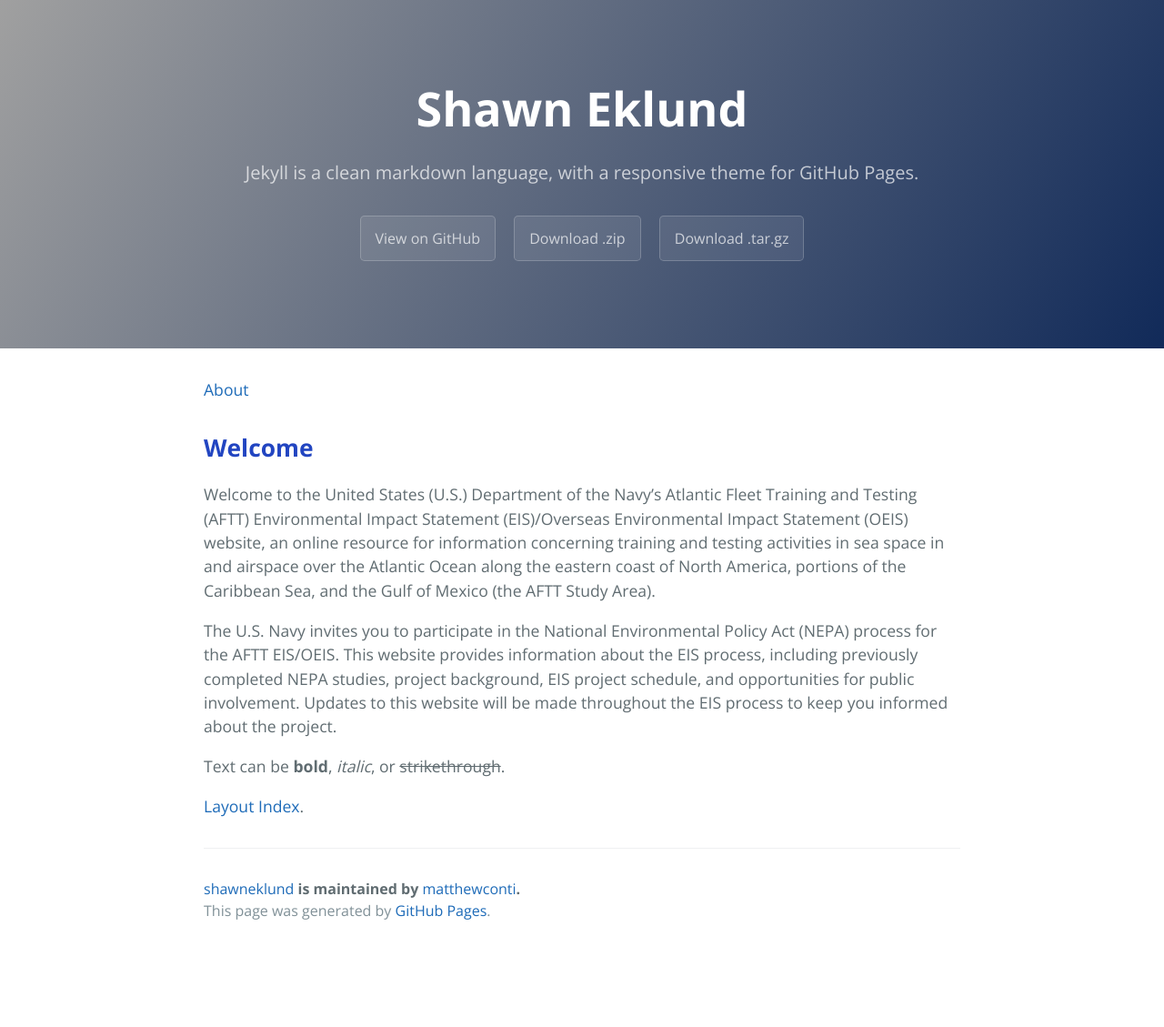
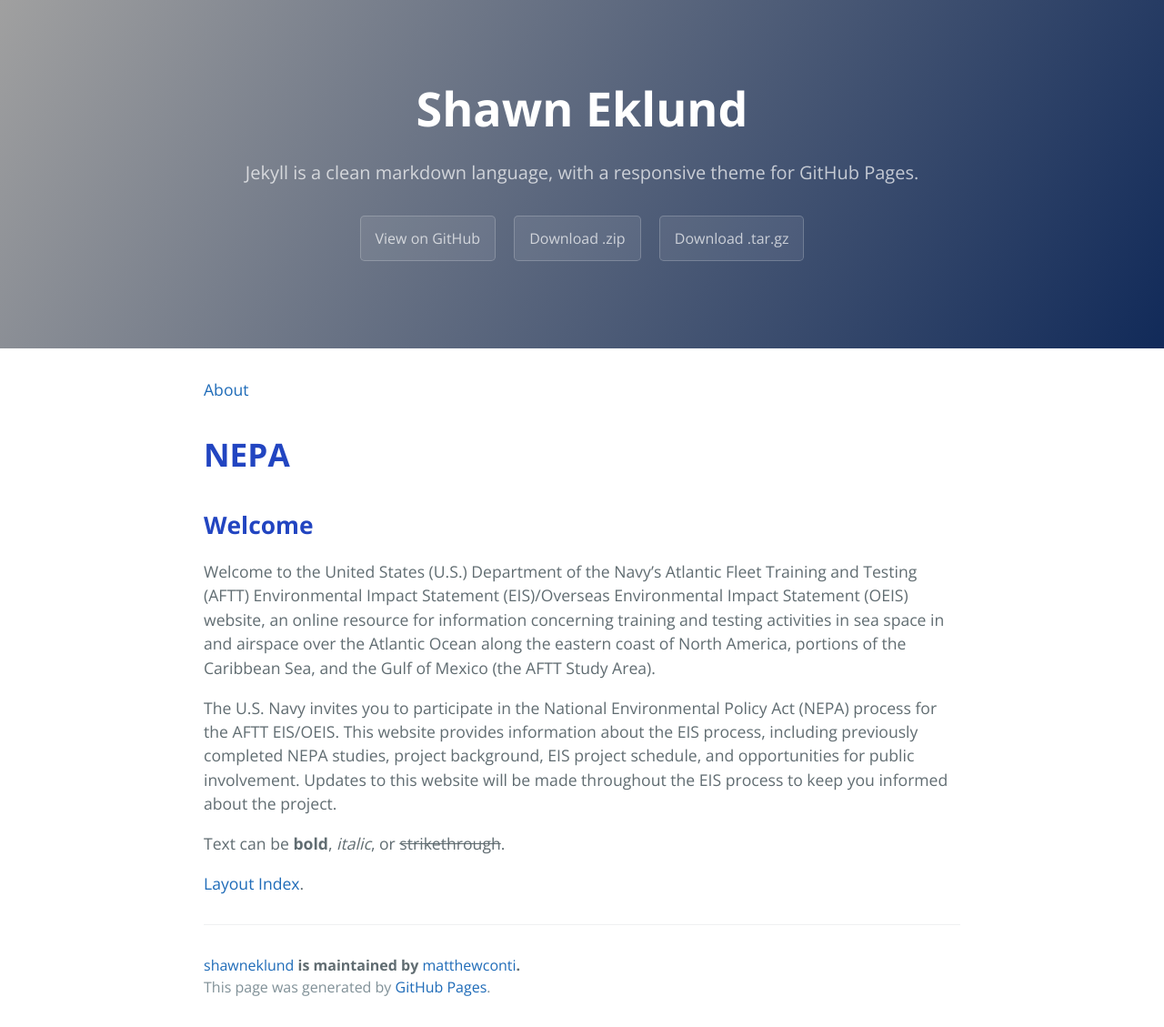
Before and after one commit to matthewconti/shawneklund, a Jekyll site: the page built from index.md, in a window 1280 px wide. Shown: the whole page at 91% size. Built offline with Jekyll 4.4.1, drawn with Linux system fonts in a browser that asks for light colours; before the commit the page ends 1045 px from its top, so only the background shows below that.

Commit message:
Update index.md

```diff
--- a/index.md
+++ b/index.md
@@ -2,7 +2,7 @@
 layout: default
 ---
 [About](/about.md)
-
+# NEPA
 ## Welcome
 Welcome to the United States (U.S.) Department of the Navy's Atlantic Fleet Training and Testing (AFTT) Environmental Impact Statement (EIS)/Overseas Environmental Impact Statement (OEIS) website, an online resource for information concerning training and testing activities in sea space in and airspace over the Atlantic Ocean along the eastern coast of North America, portions of the Caribbean Sea, and the Gulf of Mexico (the AFTT Study Area).
 
```
